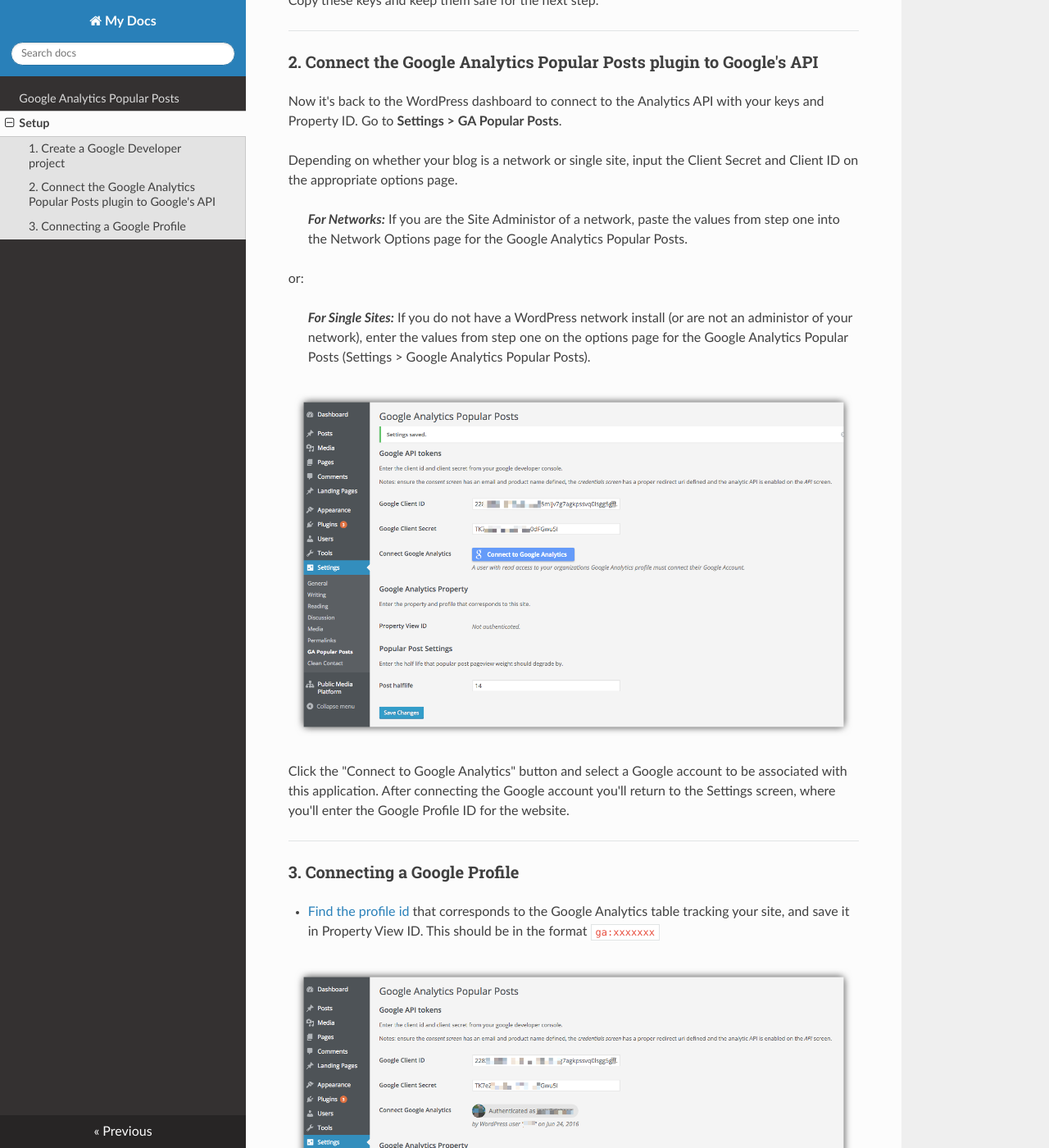
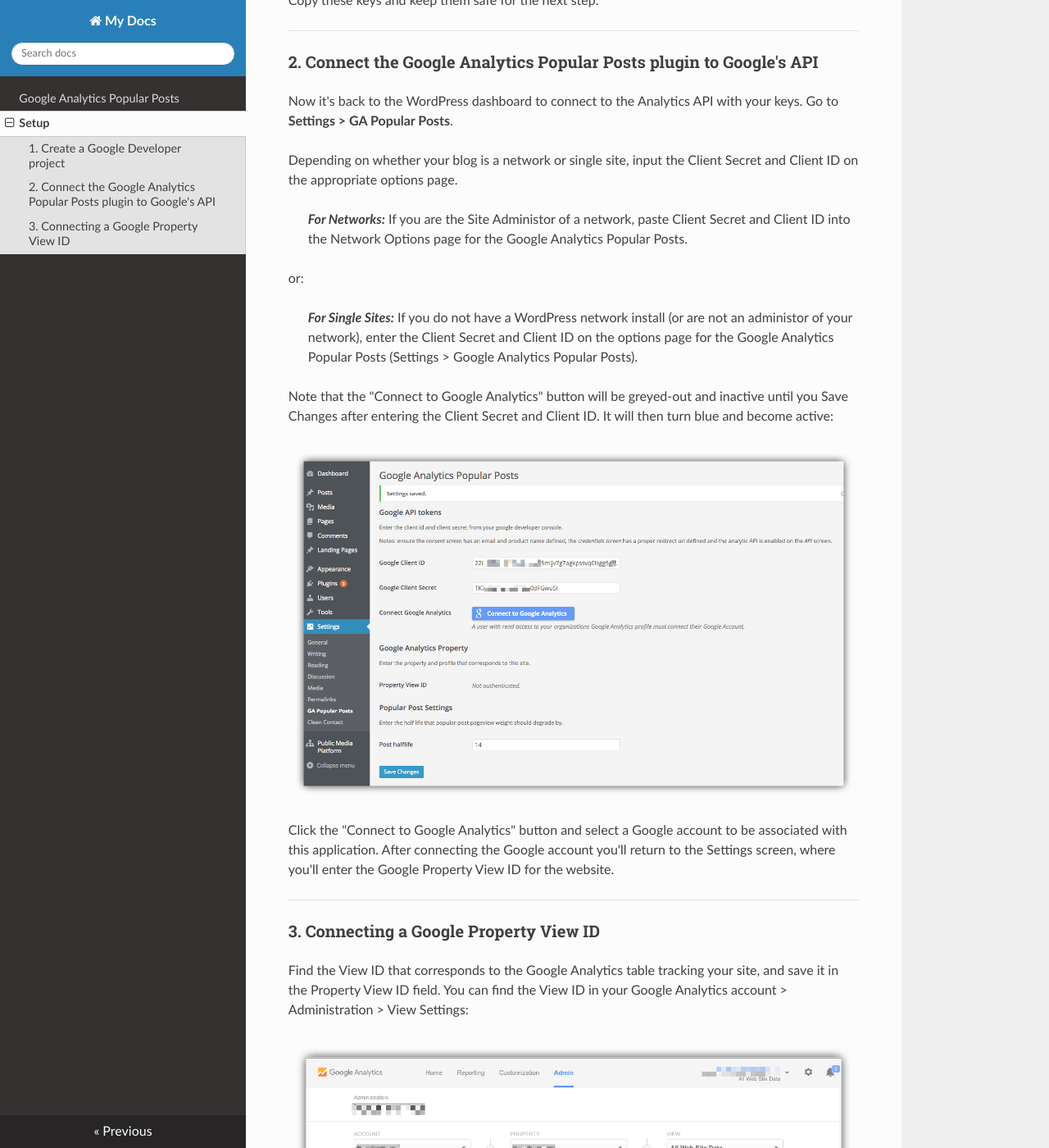
Before and after one commit to INN/Google-Analytics-Popular-Posts, an MkDocs documentation site: the page built from docs/setup.md, in a window 1280 px wide and 1400 px high, scrolled down 5774 px. Shown: the whole window at 82% size. Built offline with MkDocs 1.6.1, drawn with Linux system fonts in a browser that asks for light colours; nearby versions of some CDN libraries; some of the changed text lies outside the part shown.

Commit message:
update info on Property View ID

```diff
--- a/docs/setup.md
+++ b/docs/setup.md
@@ -67,29 +67,36 @@ Copy these keys and keep them safe for the next step.
 
 ### 2. Connect the Google Analytics Popular Posts plugin to Google's API
 
-Now it's back to the WordPress dashboard to connect to the Analytics API with your keys and Property ID. Go to **Settings > GA Popular Posts**.
+Now it's back to the WordPress dashboard to connect to the Analytics API with your keys. Go to **Settings > GA Popular Posts**.
 
 Depending on whether your blog is a network or single site, input the Client Secret and Client ID on the appropriate options page.
 
- > ___For Networks:___ If you are the Site Administor of a network, paste the values from step one into the Network Options page for the Google Analytics Popular Posts.
+ > ___For Networks:___ If you are the Site Administor of a network, paste Client Secret and Client ID into the Network Options page for the Google Analytics Popular Posts.
 
 or:
 
- > ___For Single Sites:___ If you do not have a WordPress network install (or are not an administor of your network), enter the values from step one on the options page for the Google Analytics Popular Posts (Settings > Google Analytics Popular Posts).
+ > ___For Single Sites:___ If you do not have a WordPress network install (or are not an administor of your network), enter the Client Secret and Client ID on the options page for the Google Analytics Popular Posts (Settings > Google Analytics Popular Posts).
 
+ Note that the "Connect to Google Analytics" button will be greyed-out and inactive until you Save Changes after entering the Client Secret and Client ID. It will then turn blue and become active:
 
 ![Google Analytics Popular Posts plugin in the dashboard](img/ga-popular-posts-settings.png)
 
-Click the "Connect to Google Analytics" button and select a Google account to be associated with this application. After connecting the Google account you'll return to the Settings screen, where you'll enter the Google Profile ID for the website.
+Click the "Connect to Google Analytics" button and select a Google account to be associated with this application. After connecting the Google account you'll return to the Settings screen, where you'll enter the Google Property View ID for the website.
 
 ---
 
-### 3.  Connecting a Google Profile
+### 3.  Connecting a Google Property View ID
 
- * [Find the profile id](https://support.google.com/analytics/answer/1032385?hl=en-GB) that corresponds to the Google Analytics table tracking your site, and save it in Property View ID. This should be in the format `ga:xxxxxxx`
+ Find the View ID that corresponds to the Google Analytics table tracking your site, and save it in the Property View ID field. You can find the View ID in your Google Analytics account > Administration > View Settings:
 
- ![Google Profile ID entered in the Google Analytics Popular Posts plugin settings](img/ga-popular-posts-settings-2.png)
+![Google Analytics Administration dashboard](img/analytics-admin-dashboard.png)
 
+The View ID is a nine-digit number:
 
+![Google Analytics Administration View Settings](img/analytics-view-settings.png)
 
- * Assuming steps one and two are valid a "connect" link should become available at the bottom of the page. Use this button to authorize a Google account with permissions to the Property View you are attempting to pull data from.
+Now go back to your **WordPress dashboard > Settings > GA Popular Posts** and enter the prefix `ga:` followed by your View ID. The result should be something like `ga:123456789`
+
+![Google Profile ID entered in the Google Analytics Popular Posts plugin settings](img/ga-popular-posts-settings-3.png)
+
+Click the **Save Changes** button and you are done setting up the GA Popular Posts plugin.
```
Also changed, not shown: docs/img/analytics-admin-dashboard.png (added), docs/img/analytics-view-settings.png (added), docs/img/ga-popular-posts-settings-1.png (deleted), docs/img/ga-popular-posts-settings-2.png (deleted).
